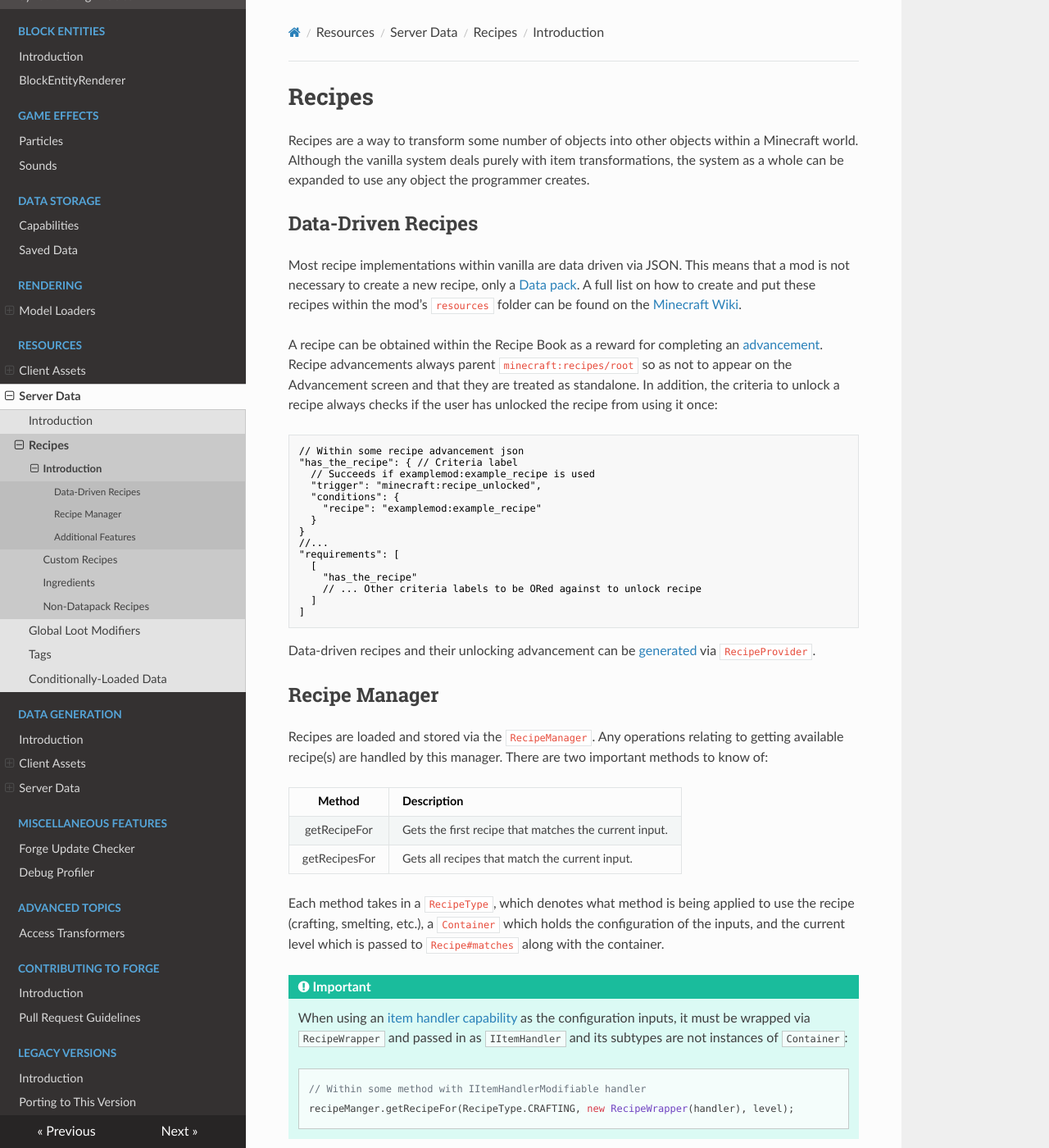
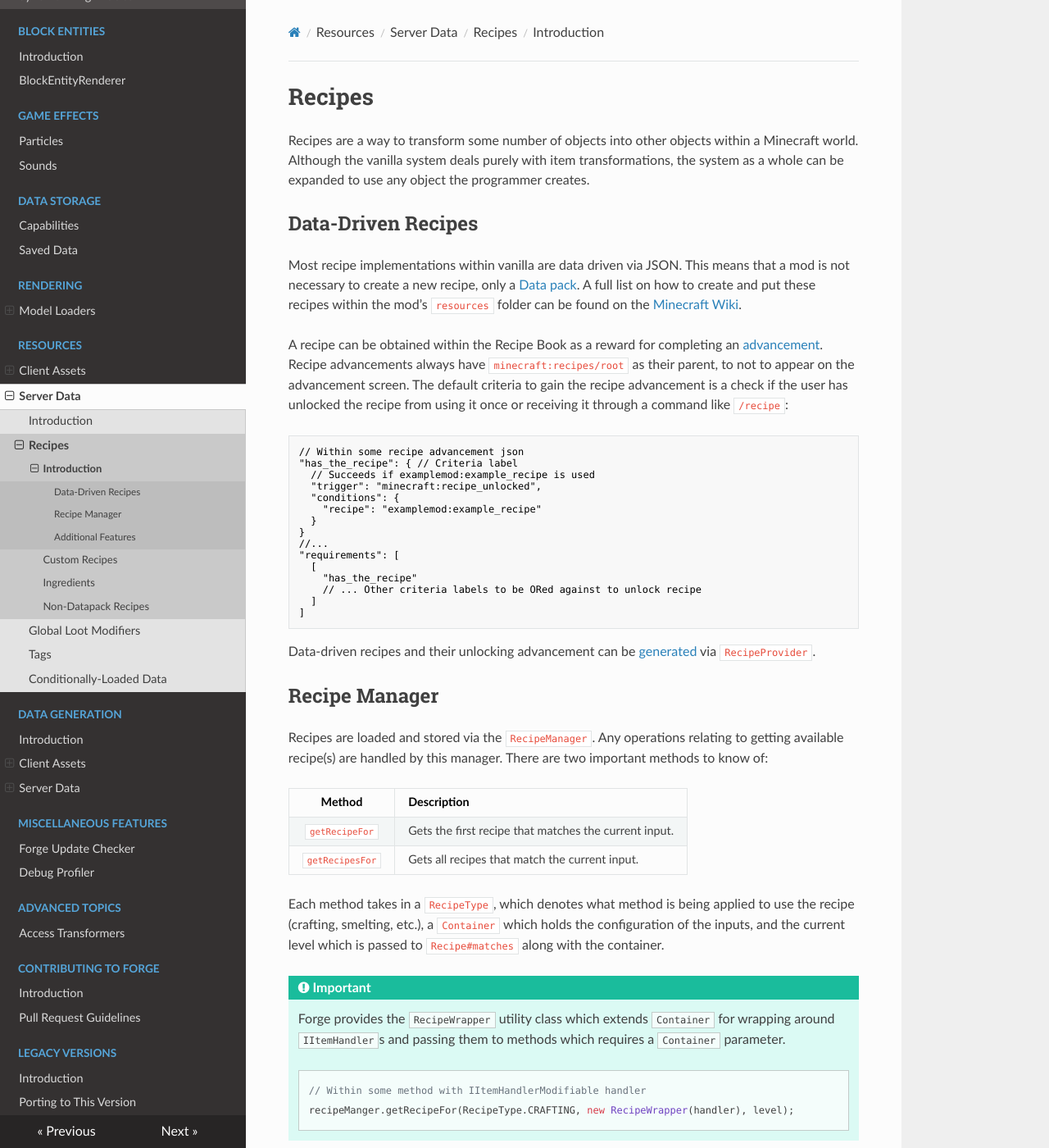
Before and after one commit to MinecraftForge/Documentation, an MkDocs documentation site: the page built from docs/resources/server/recipes/index.md, in a window 1280 px wide and 1400 px high. Shown: the whole window at 82% size. Built offline with MkDocs 1.6.1, drawn with Linux system fonts in a browser that asks for light colours; nearby versions of some CDN libraries.

Commit message:
Add sci's changes
Co-authored-by: sciwhiz12 <sciwhiz12@sciwhiz12.tk>

````diff
--- a/docs/resources/server/recipes/index.md
+++ b/docs/resources/server/recipes/index.md
@@ -8,7 +8,7 @@ Data-Driven Recipes
 
 Most recipe implementations within vanilla are data driven via JSON. This means that a mod is not necessary to create a new recipe, only a [Data pack][datapack]. A full list on how to create and put these recipes within the mod's `resources` folder can be found on the [Minecraft Wiki][wiki].
 
-A recipe can be obtained within the Recipe Book as a reward for completing an [advancement][advancement]. Recipe advancements always parent `minecraft:recipes/root` so as not to appear on the Advancement screen and that they are treated as standalone. In addition, the criteria to unlock a recipe always checks if the user has unlocked the recipe from using it once:
+A recipe can be obtained within the Recipe Book as a reward for completing an [advancement][advancement]. Recipe advancements always have `minecraft:recipes/root` as their parent, to not to appear on the advancement screen. The default criteria to gain the recipe advancement is a check if the user has unlocked the recipe from using it once or receiving it through a command like `/recipe`:
 
 ```json5
 // Within some recipe advancement json
@@ -35,15 +35,15 @@ Recipe Manager
 
 Recipes are loaded and stored via the `RecipeManager`. Any operations relating to getting available recipe(s) are handled by this manager. There are two important methods to know of:
 
-Method|Description
-:---: | :---
-getRecipeFor | Gets the first recipe that matches the current input.
-getRecipesFor | Gets all recipes that match the current input.
+ Method         | Description
+ :---:          | :---
+`getRecipeFor`  | Gets the first recipe that matches the current input.
+`getRecipesFor` | Gets all recipes that match the current input.
 
 Each method takes in a `RecipeType`, which denotes what method is being applied to use the recipe (crafting, smelting, etc.), a `Container` which holds the configuration of the inputs, and the current level which is passed to `Recipe#matches` along with the container.
 
 !!! important
-    When using an [item handler capability][cap] as the configuration inputs, it must be wrapped via `RecipeWrapper` and passed in as `IItemHandler` and its subtypes are not instances of `Container`:
+    Forge provides the `RecipeWrapper` utility class which extends `Container` for wrapping around `IItemHandler`s and passing them to methods which requires a `Container` parameter.
 
     ```java
     // Within some method with IItemHandlerModifiable handler
````
Also changed, not shown: docs/datagen/server/recipes.md (+3 -3 lines), docs/resources/server/conditional.md (+8 -8 lines), docs/resources/server/recipes/custom.md (+5 -5 lines), docs/resources/server/recipes/ingredients.md (+13 -13 lines).
